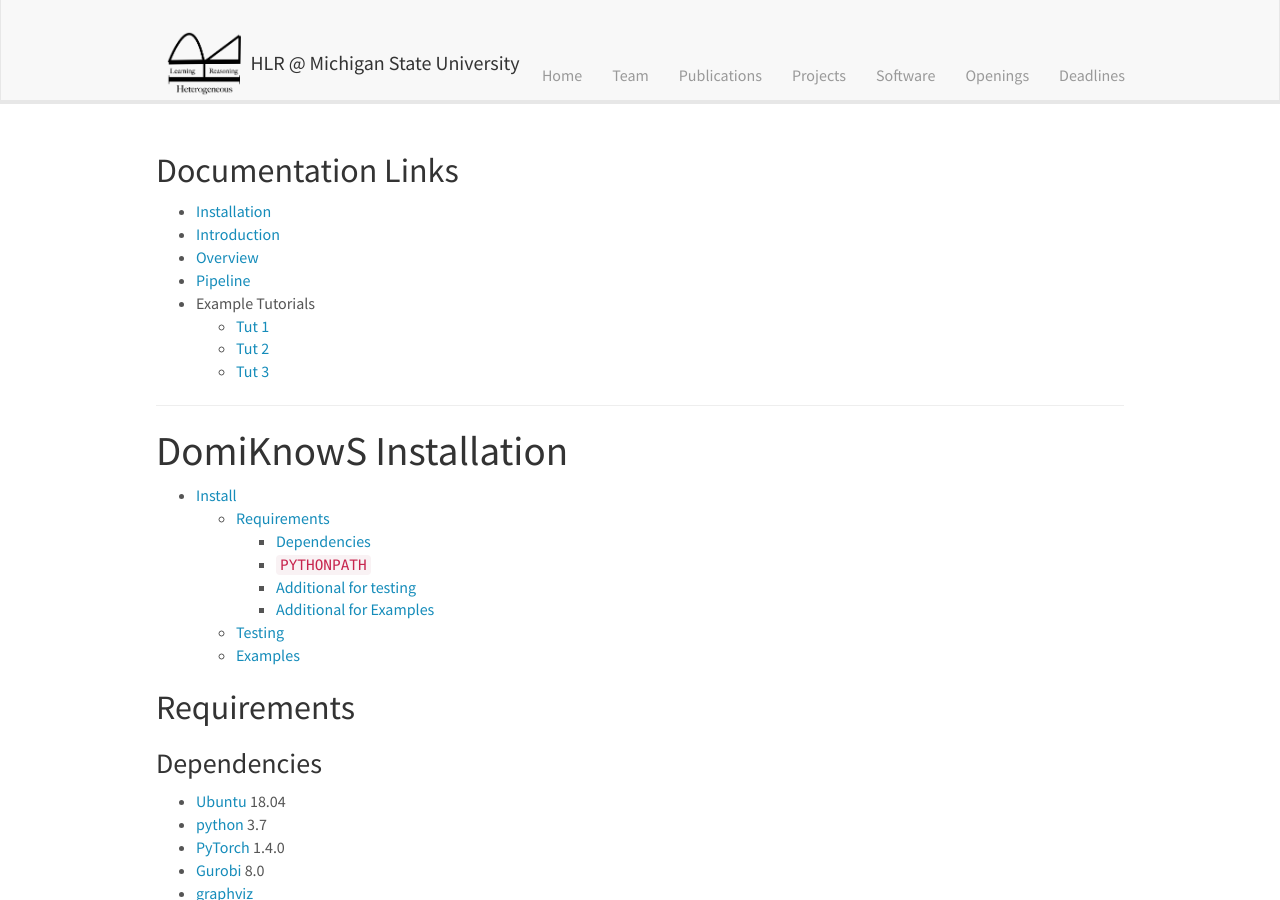
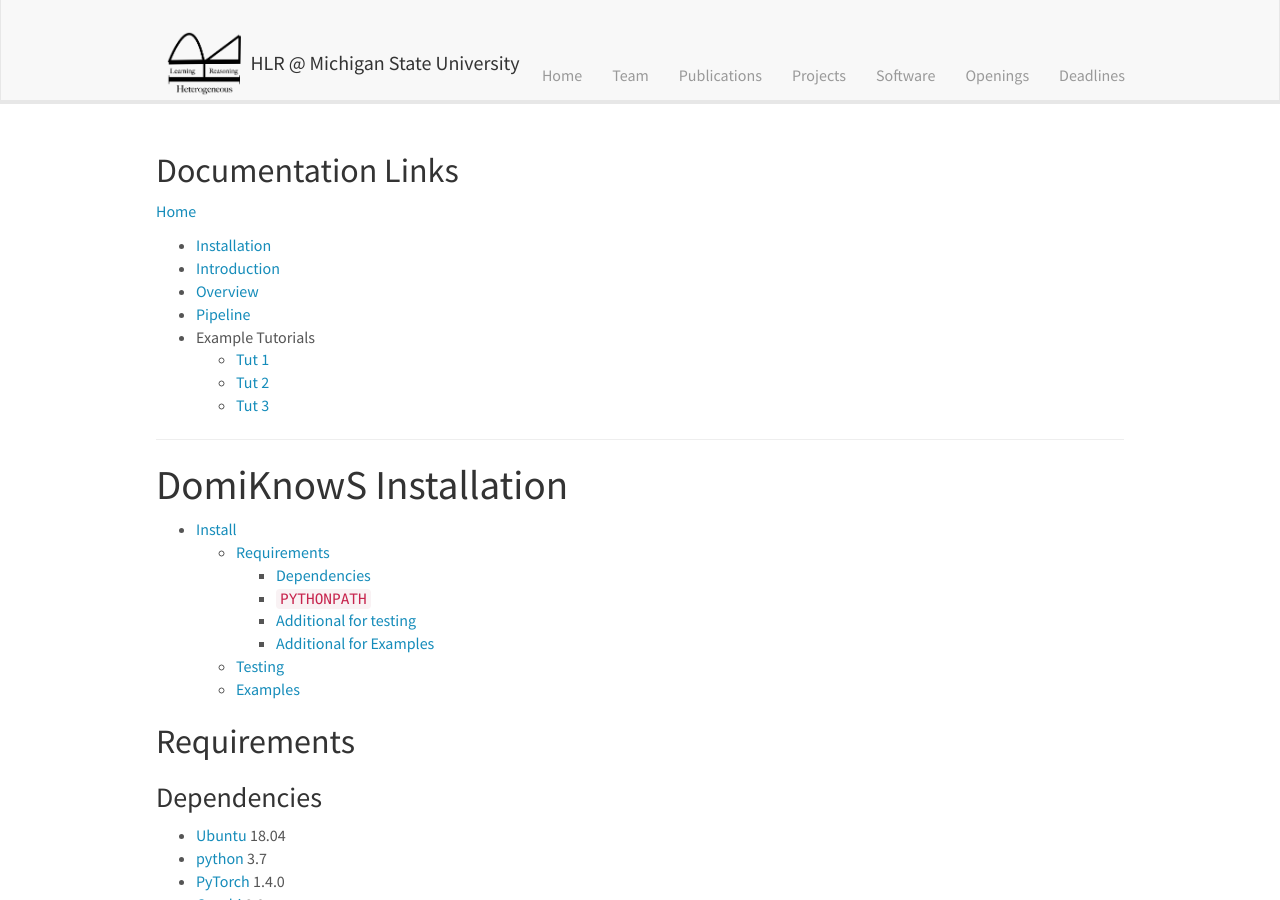
Before and after one commit to HLR/HLR.github.io, a Jekyll site: the page built from _pages/domiknows_documentation/installation.md, in a window 1280 px wide and 900 px high. Built offline with Jekyll 4.4.1, drawn with Linux system fonts in a browser that asks for light colours; nearby versions of some CDN libraries.

Commit message:
adjust table of contents

```diff
--- a/_includes/documentation_contents.md
+++ b/_includes/documentation_contents.md
@@ -1,4 +1,5 @@
 ## Documentation Links
+[Home](/domiknows-nlp)
 - [Installation](/domiknows-nlp/install)
 - [Introduction](/domiknows-nlp/intro)
 - [Overview](/domiknows-nlp/overview)
```
Also changed, not shown: _pages/domiknows_nlp.md (+2 -2 lines).
